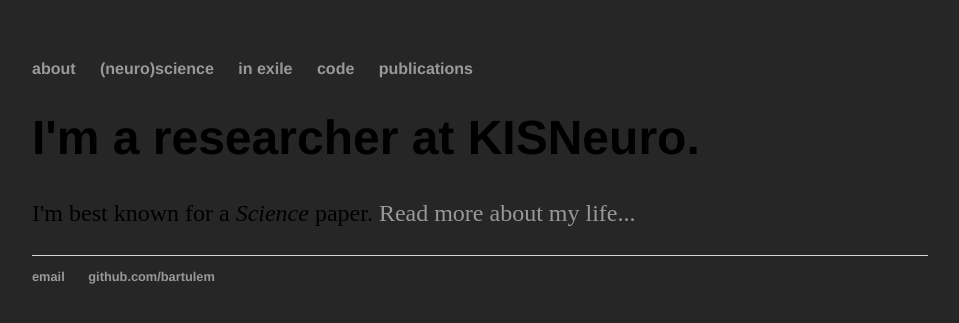
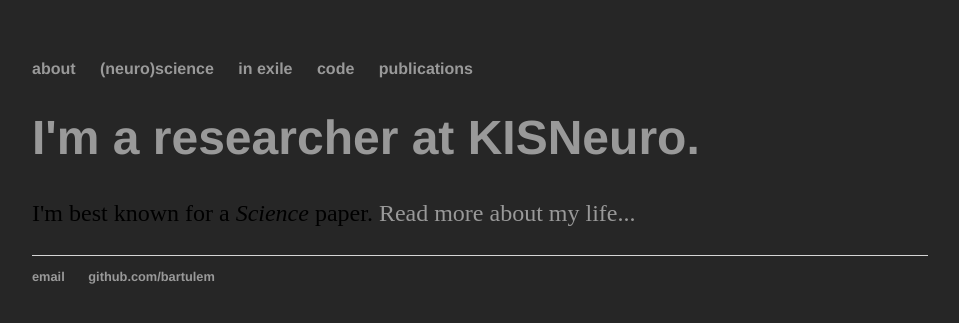
Before and after one commit to bartulem/bartulem.github.io, a Jekyll site: the page built from index.html, in a window 1280 px wide. Shown: the top 323 px of the page, without its empty margins (160-1119 px from the left). Built offline with Jekyll 4.4.1, drawn with Linux system fonts in a browser that asks for light colours.

Commit message:
Update main.css

```diff
--- a/css/main.css
+++ b/css/main.css
@@ -23,6 +23,7 @@
 h1 {
     font-size: 3em;
     font-family:'Helvetica', 'Sans-Serif', 'Arial';
+    color: rgb(153, 153, 153);
 }
 p {
     font-size: 1.5em;
```
